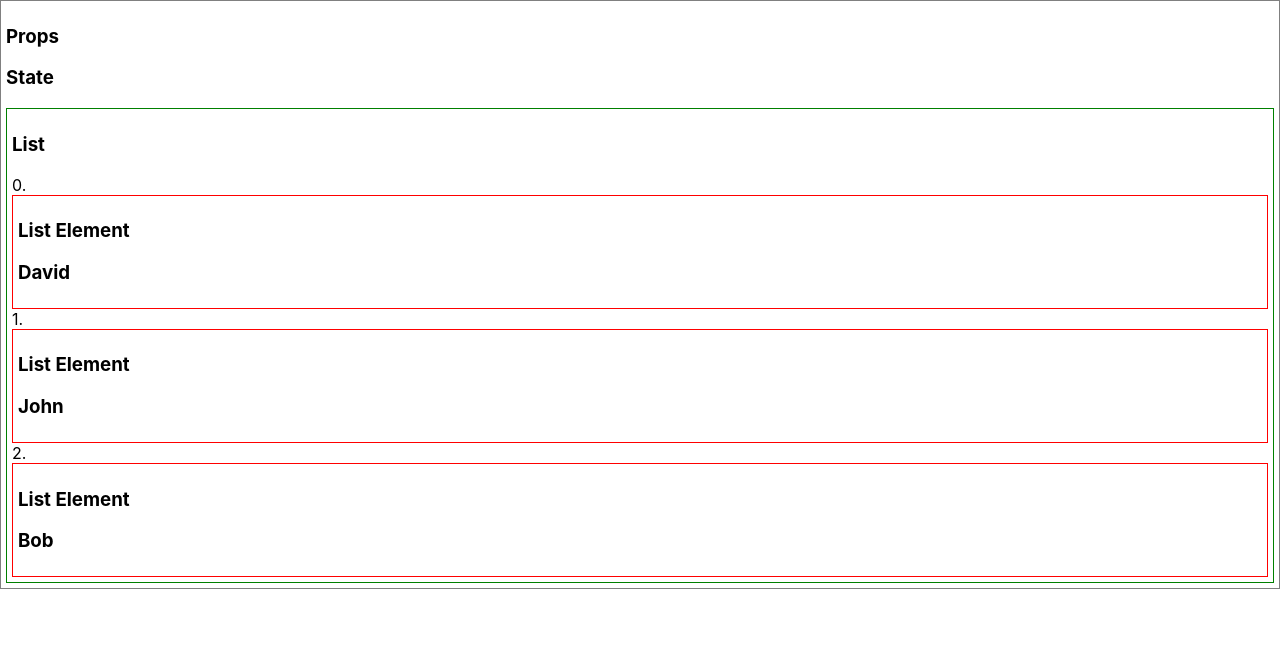
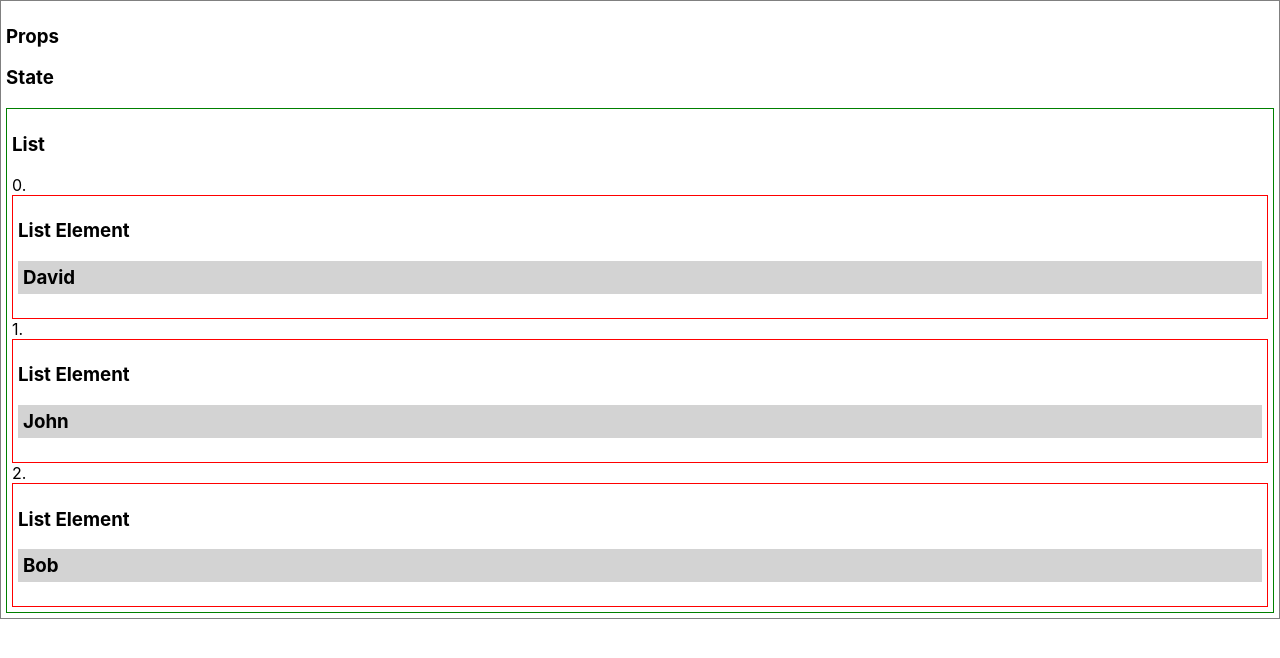
Before and after one commit to bob-smith-compass/react-props-state, a React (Create React App) app: page / in a window 1280 px wide. Shown: the top 658 px of the page. Built offline with nearby package versions, Linux system fonts and the light colour scheme.

Commit message:
.clickable styles

```diff
--- a/src/components/list-element/ListElement.jsx
+++ b/src/components/list-element/ListElement.jsx
@@ -1,11 +1,15 @@
 import React from 'react';
+import './list-element.css';
 
 export default function ListElement(props) {
+    let handleClick = function() {
+        alert('Clicked');
+    }
   return (
     <div style={{border: "solid 1px red", padding: "5px"}}>
 
       <h3>List Element</h3>
-      <h3>{props.name}</h3>
+      <h3 onClick={handleClick} className="clickable">{props.name}</h3>
     </div>
   )
 }
--- /dev/null
+++ b/src/components/list-element/list-element.css
@@ -0,0 +1,8 @@
+.clickable {
+    background-color: lightgray;
+    cursor: pointer;
+    padding: 5px;
+}
+.clickable:hover {
+    background-color: lightyellow;
+}
```
